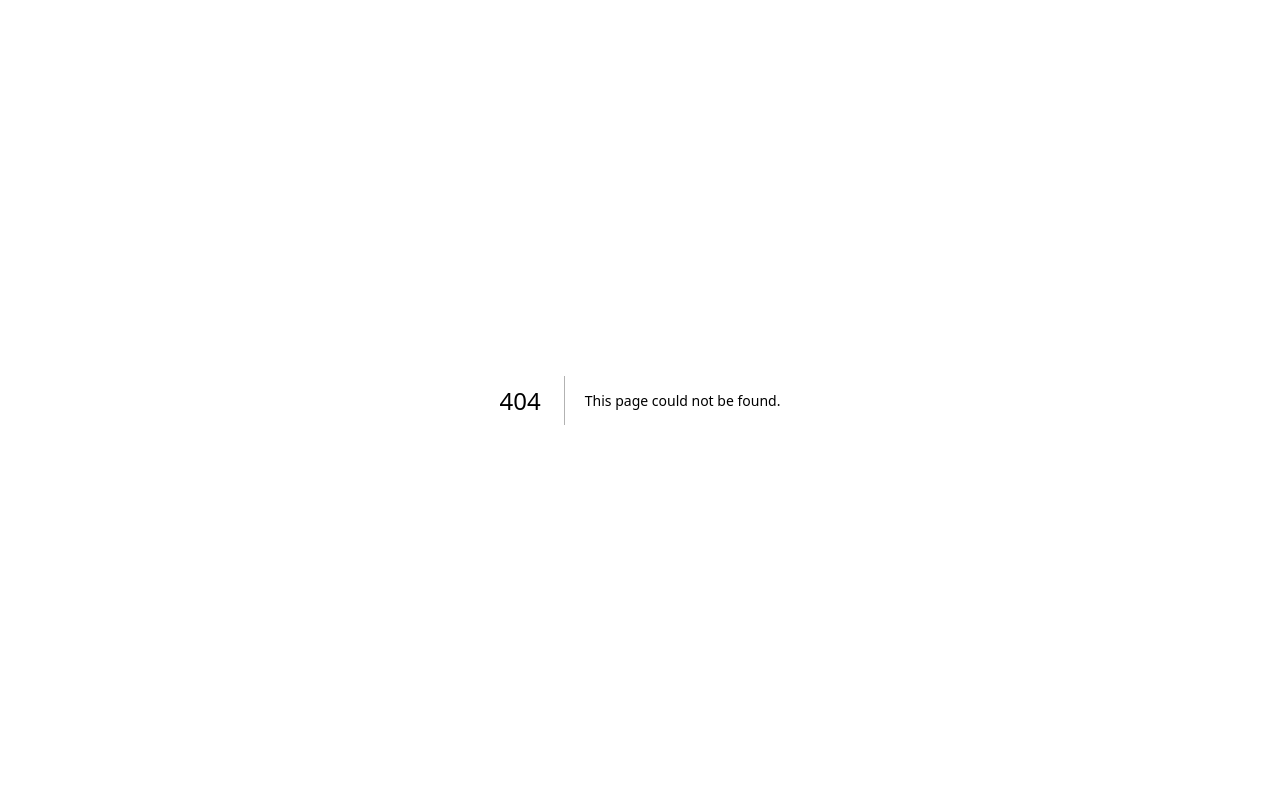
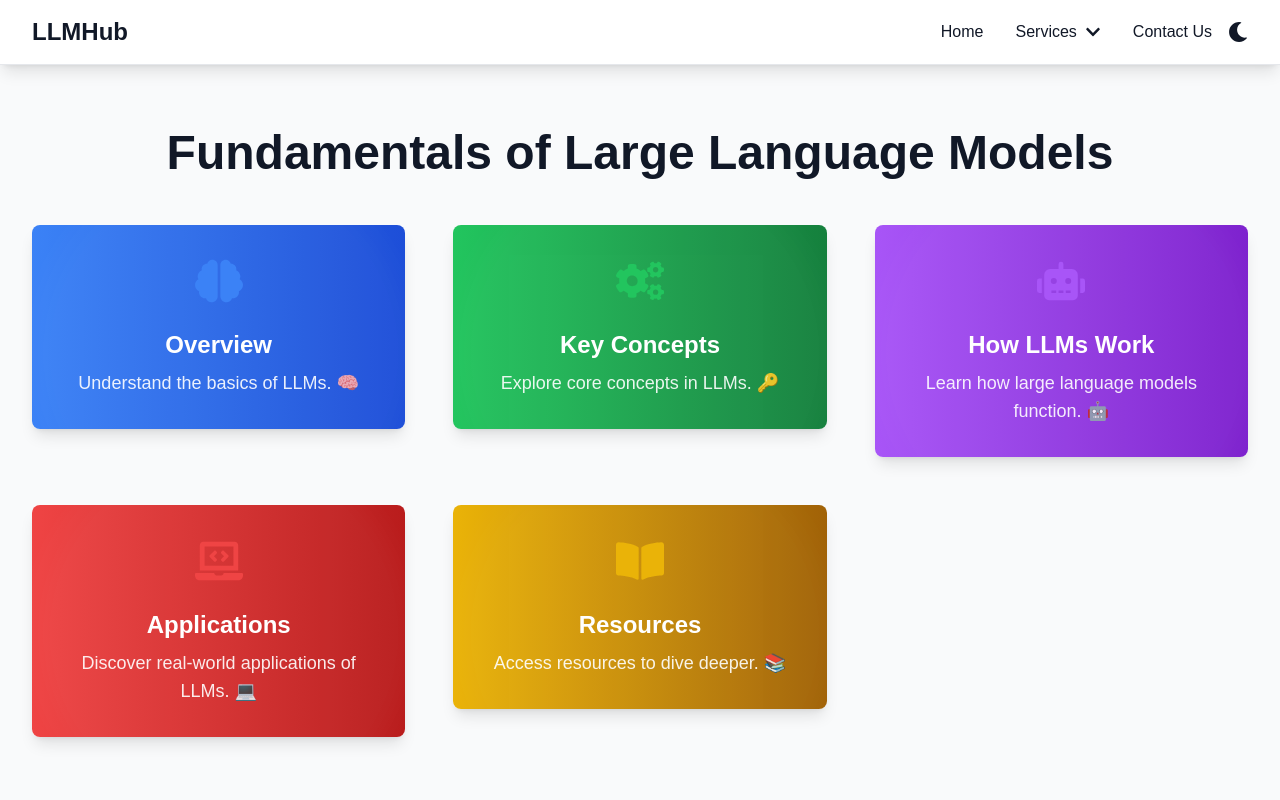
Before and after one commit to AaronSosaRamos/llmhub-frontend, a Next.js app: page /fundamentals in a window 1280 px wide. Before the commit this address had no page. Shown: the top 800 px of the page. Built offline with nearby package versions, Linux system fonts and the light colour scheme.

Commit message:
new feature/fundamentals-main-page

```diff
--- /dev/null
+++ b/app/fundamentals/page.tsx
@@ -0,0 +1,12 @@
+"use client";
+
+import FundamentalsScreen from '@/components/fundamentals/FundamentalsSection';
+import Layout from '@/components/Layout';
+
+export default function Home() {
+  return (
+    <Layout>
+      <FundamentalsScreen />
+    </Layout>
+  );
+}
--- /dev/null
+++ b/components/fundamentals/FundamentalsSection.tsx
@@ -0,0 +1,79 @@
+import { motion } from 'framer-motion';
+import { FaBrain, FaCogs, FaRobot, FaLaptopCode, FaBookOpen } from 'react-icons/fa';
+import Link from 'next/link';
+
+export default function FundamentalsMainScreen() {
+  const sections = [
+    {
+      title: 'Overview',
+      description: 'Understand the basics of LLMs. 🧠',
+      icon: <FaBrain className="text-5xl text-blue-500" />,
+      link: '/fundamentals/overview',
+      bgGradient: 'bg-gradient-to-r from-blue-500 to-blue-700',
+    },
+    {
+      title: 'Key Concepts',
+      description: 'Explore core concepts in LLMs. 🔑',
+      icon: <FaCogs className="text-5xl text-green-500" />,
+      link: '/fundamentals/key-concepts',
+      bgGradient: 'bg-gradient-to-r from-green-500 to-green-700',
+    },
+    {
+      title: 'How LLMs Work',
+      description: 'Learn how large language models function. 🤖',
+      icon: <FaRobot className="text-5xl text-purple-500" />,
+      link: '/fundamentals/how-llms-work',
+      bgGradient: 'bg-gradient-to-r from-purple-500 to-purple-700',
+    },
+    {
+      title: 'Applications',
+      description: 'Discover real-world applications of LLMs. 💻',
+      icon: <FaLaptopCode className="text-5xl text-red-500" />,
+      link: '/fundamentals/applications',
+      bgGradient: 'bg-gradient-to-r from-red-500 to-red-700',
+    },
+    {
+      title: 'Resources',
+      description: 'Access resources to dive deeper. 📚',
+      icon: <FaBookOpen className="text-5xl text-yellow-500" />,
+      link: '/fundamentals/resources',
+      bgGradient: 'bg-gradient-to-r from-yellow-500 to-yellow-700',
+    },
+  ];
+
+  return (
+    <div className="min-h-screen bg-gray-50 dark:bg-gray-900 py-16 px-8">
+      <motion.h1
+        className="text-center text-5xl font-extrabold text-gray-900 dark:text-white mb-12"
+        initial={{ opacity: 0, y: -50 }}
+        animate={{ opacity: 1, y: 0 }}
+        transition={{ duration: 0.5 }}
+      >
+        Fundamentals of Large Language Models
+      </motion.h1>
+
+      <div className="grid grid-cols-1 md:grid-cols-2 lg:grid-cols-3 gap-12">
+        {sections.map((section, index) => (
+          <Link href={section.link} key={index}>
+            <motion.div
+              whileHover={{ scale: 1.1, rotate: 2 }}
+              whileTap={{ scale: 0.95 }}
+              className={`relative p-8 rounded-lg shadow-lg cursor-pointer overflow-hidden transition-all ${section.bgGradient} text-white`}
+              initial={{ opacity: 0, y: 50 }}
+              animate={{ opacity: 1, y: 0 }}
+              transition={{ duration: 0.5, delay: index * 0.1 }}
+            >
+              <div className="absolute inset-0 opacity-30 blur-lg bg-white/10 rounded-full w-96 h-96 -top-16 -right-16"></div>
+
+              <div className="relative z-10 flex flex-col items-center text-center">
+                {section.icon}
+                <h2 className="text-2xl font-bold mt-6">{section.title}</h2>
+                <p className="text-lg mt-2 opacity-90">{section.description}</p>
+              </div>
+            </motion.div>
+          </Link>
+        ))}
+      </div>
+    </div>
+  );
+}
```
